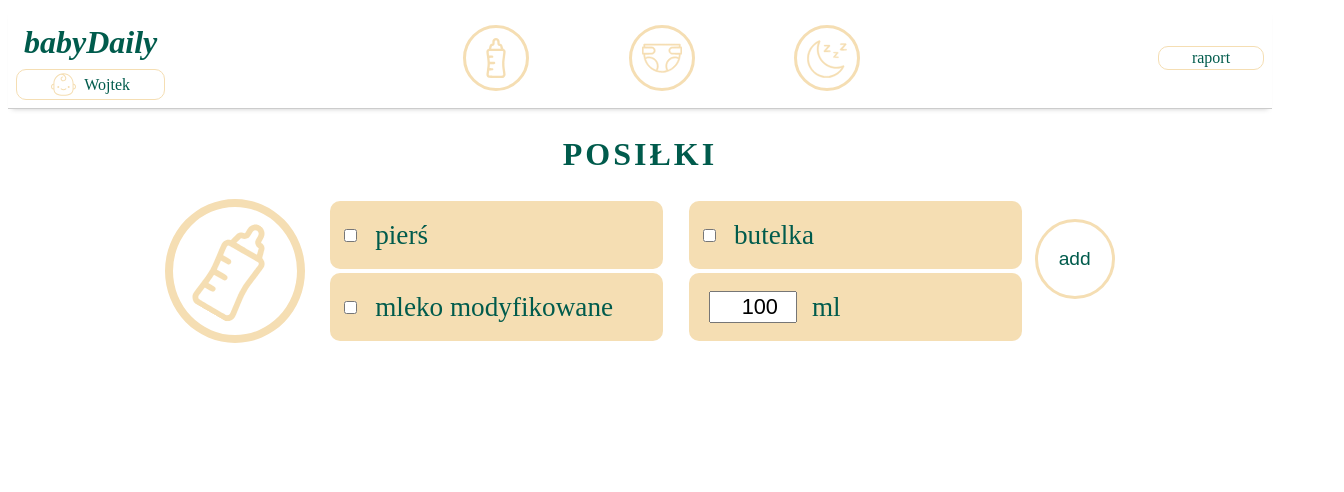
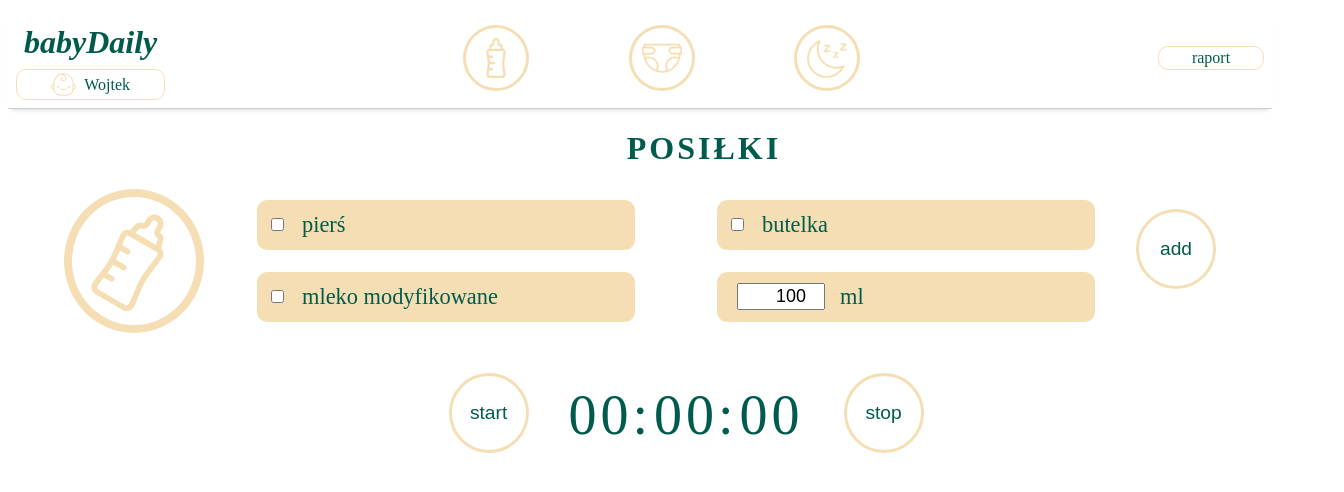
Before and after one commit to michalPastewski/babyDaily_app, a React (Create React App) app: page /meal in a window 1280 px wide. Shown: the top 492 px of the page, 1344 px wide, since content can reach past the window. Built offline with nearby package versions, Linux system fonts and the light colour scheme.

Commit message:
FEAT: added stopper

```diff
--- /dev/null
+++ b/src/components/Button.js
@@ -0,0 +1,8 @@
+import React from 'react';
+import '../styles/app.css';
+
+const Button = ({title, onClick}) => (
+  <button className="button" onClick={onClick}>{title}</button>
+);
+
+export default Button;
--- /dev/null
+++ b/src/components/MealCheckbox.js
@@ -0,0 +1,33 @@
+import { React, useState } from 'react';
+import styles from '../styles/meal.module.css';
+
+const MealCheckbox = () => {
+  const [value, setNeValue] = useState(100);
+
+  const handleChangeValue = (e) => {
+    return setNeValue(e.target.value);
+  }
+
+  return (
+    <div className={styles.checkbox__menu}>
+      <div className={styles.checkbox__menu__section}>
+        <input type="checkbox" id="one" name="one" className={styles.input} />
+        <label for="one" className={styles.lable}>pierś</label>
+      </div>
+      <div className={styles.checkbox__menu__section}>
+        <input type="checkbox" id="two" name="two" className={styles.input} />
+        <label for="two" className={styles.lable}>butelka</label>
+      </div>
+      <div className={styles.checkbox__menu__section}>
+        <input type="checkbox" id="three" name="three"  className={styles.input} />
+        <label for="three" className={styles.lable}>mleko modyfikowane</label>
+      </div>
+      <div className={styles.checkbox__menu__section}>
+        <input type="number" id="num"  name="num" className={styles.input__num} value={value} onChange={handleChangeValue}/>
+        <label for="num" className={styles.lable}>ml</label>
+      </div>
+    </div>
+  )
+};
+
+export default MealCheckbox;
--- a/src/components/PageWrapper.js
+++ b/src/components/PageWrapper.js
@@ -2,10 +2,10 @@ import React from 'react';
 import "../styles/app.css";
 
 const PageWrapper = ({ title, children}) => (
-  <section className="page__wrapper">
+  <div className="page__wrapper">
     <h1 className="page__title">{title}</h1>
-    <div className="page__content">{children}</div>
-  </section>
+    <div>{children}</div>
+  </div>
 );
 
 export default PageWrapper;
--- /dev/null
+++ b/src/components/Stopper.js
@@ -0,0 +1,20 @@
+import {React, useState} from 'react';
+import '../styles/app.css';
+
+const Stopper = () => {
+  const [hours, setNewHours] = useState(0);
+  const [minutes, setNewMinutes] = useState(0);
+  const [seconds, setNewSeconds] = useState(0);
+
+  const timeSetting = (elm) => (elm >= 10) ? elm : `0${elm}`;
+
+  return (
+    <div className="stopper">
+      <div>{timeSetting(hours)}<span>:</span></div>
+      <div>{timeSetting(minutes)}<span>:</span></div>
+      <div>{timeSetting(seconds)}</div>
+    </div>
+  );
+}
+
+export default Stopper;
--- a/src/pages/Meal.js
+++ b/src/pages/Meal.js
@@ -1,44 +1,26 @@
-import {React, useState} from 'react';
+import React from 'react';
 import mealImg from '../assets/icons/feeding-bottle.svg';
 import styles from '../styles/meal.module.css';
 
 import PageWrapper from "../components/PageWrapper";
 import PageIcon from "../components/PageIcon";
+import MealCheckbox from '../components/MealCheckbox';
+import Button from '../components/Button';
+import Stopper from '../components/Stopper';
 
 const Meal = () => {
-   const [value, setNeValue] = useState(100);
-
-   const handleChangeValue = (e) => {
-    return setNeValue(e.target.value);
-   }
-
    return (
       <PageWrapper title="POSIŁKI">
          <section className={styles.header}>
             <PageIcon image={mealImg} alt="bottle-icon"/>
+            <MealCheckbox />
+            <Button title="add" onClick={() => console.log("click")}/>
+         </section>
 
-            <div className={styles.checkbox__menu}>
-               <div className={styles.checkbox__menu__section}>
-                  <input type="checkbox" id="one" name="one" className={styles.input} />
-                  <label for="one" className={styles.lable}>pierś</label>
-               </div>
-               <div className={styles.checkbox__menu__section}>
-                  <input type="checkbox" id="two" name="two" className={styles.input} />
-                  <label for="two" className={styles.lable}>butelka</label>
-               </div>
-               <div className={styles.checkbox__menu__section}>
-                  <input type="checkbox" id="three" name="three"  className={styles.input} />
-                  <label for="three" className={styles.lable}>mleko modyfikowane</label>
-               </div>
-               <div className={styles.checkbox__menu__section}>
-                  <input type="number" id="num"  name="num" className={styles.input__num} value={value} onChange={handleChangeValue}/>
-                  <label for="num" className={styles.lable}>ml</label>
-               </div>
-            </div>
-
-            <div>
-               <button className={styles.add__button}>add</button>
-            </div>
+         <section className={styles.active__section}>
+            <Button title="start" />
+            <Stopper />
+            <Button title="stop" />
          </section>
       </PageWrapper>
    );
--- a/src/styles/app.css
+++ b/src/styles/app.css
@@ -1,5 +1,4 @@
 html {
-   box-sizing: border-box;
 
    --pripary-colot: #F5DEB3;
    --secondary-color:#BCA77E;
@@ -19,14 +18,11 @@ html {
 }
 
 .page__title {
+   display: block;
+   width: 100vw;
    text-align: center;
    font-size: 2em;
    letter-spacing: 3px;
-}
-
-.page__content {
-   display: flex;
-   justify-content: center;
 }
 
 .icon {
@@ -41,3 +37,30 @@ html {
    padding: 12px;
    transform: rotate(30deg);
  }
+
+ .button {
+   width: 80px;
+   height: 80px;
+   margin-top: 20px;
+   font-size: 1.2em;
+   color: var(--font-color);
+
+   outline: none;
+   background-color: transparent;
+   border: solid 3px #F5DEB3;
+   border-radius: 50%;
+ }
+
+ .button:active {
+   transform: scale(.9);
+ }
+
+ .stopper {
+   width: 235px;
+   margin: 25px 40px 0;
+   font-size: 3.5em;
+   letter-spacing: 4px;
+
+   display: flex;
+   justify-content: space-between;
+ }
--- a/src/styles/meal.module.css
+++ b/src/styles/meal.module.css
@@ -2,22 +2,10 @@
   margin-bottom: 20px;
   display: flex;
 }
-.icon {
-  margin-right: 12px;
-  border: solid 8px #F5DEB3;
-  border-radius: 50%;
-}
-
-.icon__img {
-  width: 100px;
-  height: 100px;
-  padding: 12px;
-  transform: rotate(30deg);
-}
 
 .checkbox__menu {
   flex: 2;
-  font-size: 1.7em;
+  font-size: 1.4em;
 
   display: flex;
   flex-wrap: wrap;
@@ -26,8 +14,8 @@
 }
 
 .checkbox__menu__section {
-  width: 45%;
-  height: 68px;
+  width: 40%;
+  height: 50px;
   padding-left: 10px;
 
   display: flex;
@@ -50,19 +38,13 @@
   padding: 15px;
 }
 
-.add__button {
-  width: 80px;
-  height: 80px;
-  margin-top: 20px;
-  font-size: 1.2em;
-  color: var(--font-color);
+.active__section {
+  width: 100%;
+  min-height: 100px;
+  padding:0 0 20px 8%;
+  box-sizing: border-box;
 
-  outline: none;
-  background-color: transparent;
-  border: solid 3px #F5DEB3;
-  border-radius: 50%;
+  display: flex;
+  justify-content: center;
+  align-items: center;
 }
-
-.add__button:active {
-  transform: scale(.9);
-}
```
